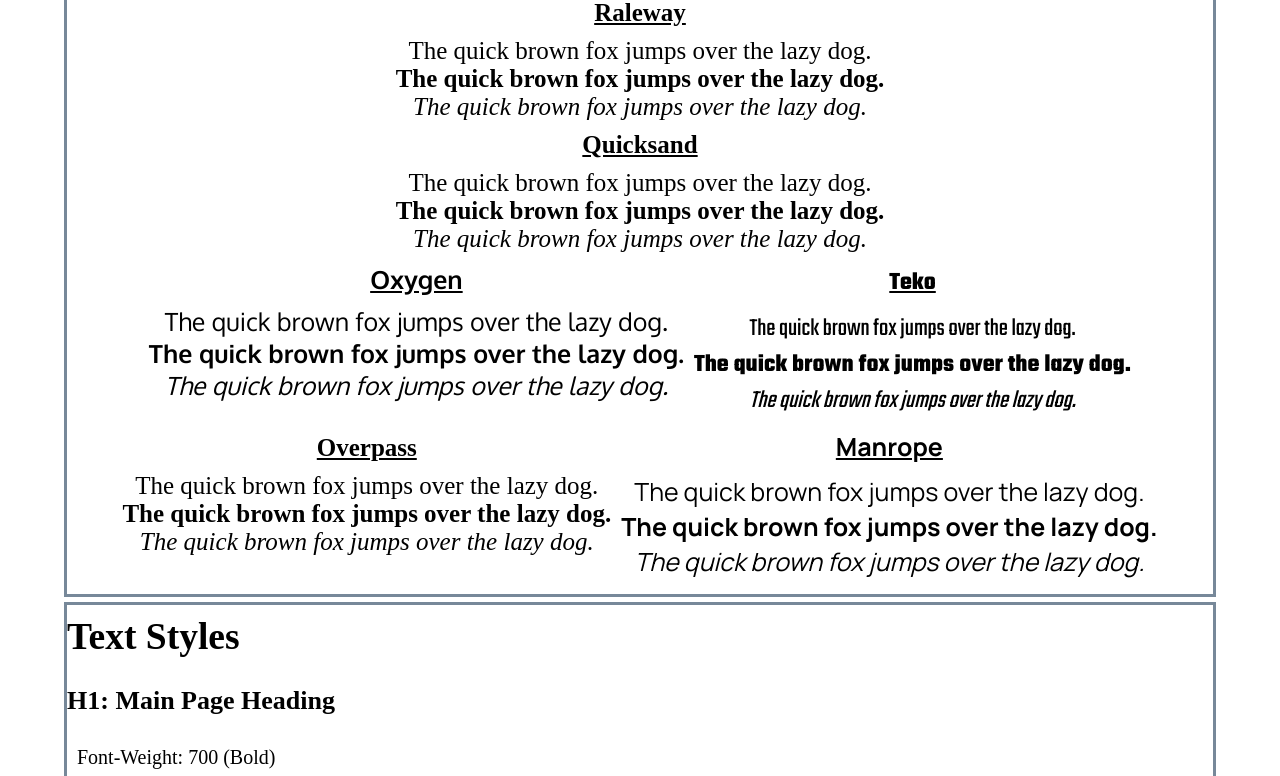
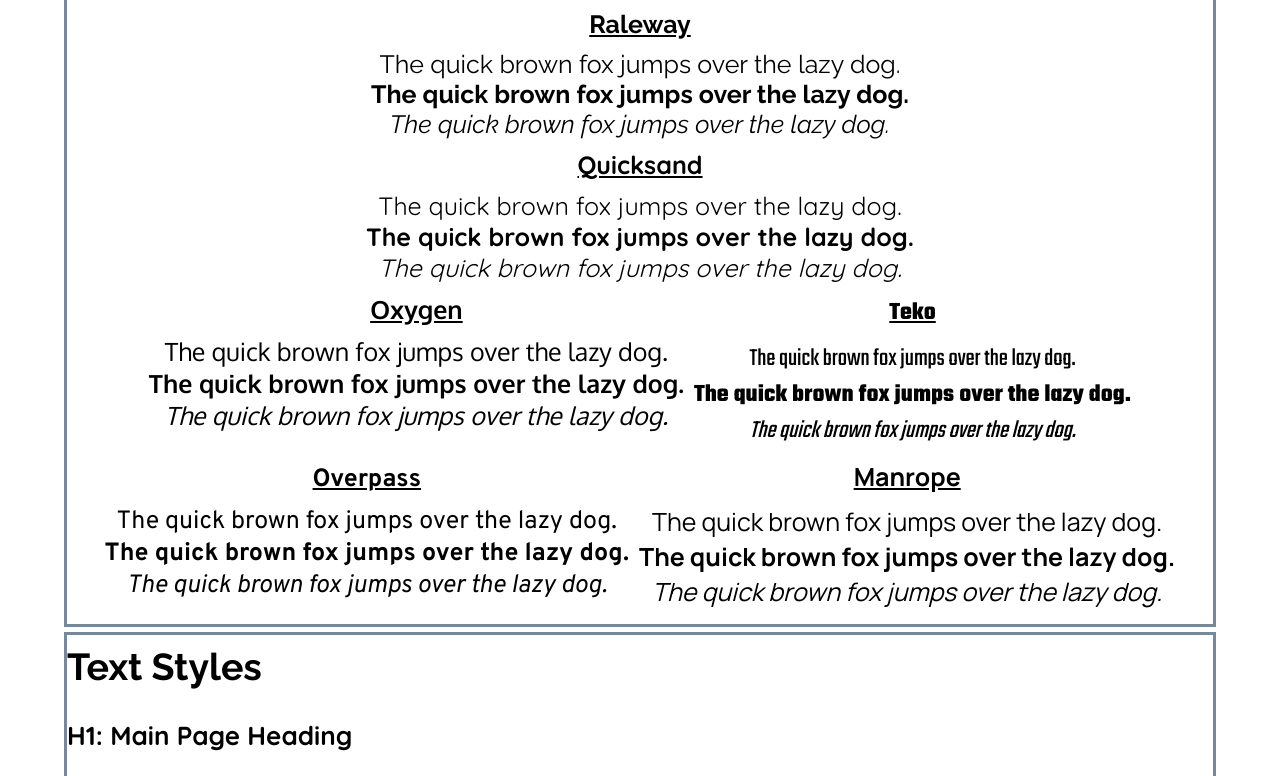
Before and after one commit to BornPerfect/htmlstyleguide, a plain HTML site: page docs/index.html in a window 1280 px wide. Shown: the part 457-1233 px from the top of the page. Drawn offline with Linux system fonts and the light colour scheme.

Commit message:
Update index.html

```diff
--- a/docs/index.html
+++ b/docs/index.html
@@ -8,6 +8,9 @@
     <link href="https://fonts.googleapis.com/css2?family=Manrope:wght@300;400;700&display=swap" rel="stylesheet">
     <link href="https://fonts.googleapis.com/css2?family=Oxygen:wght@300;400;700&display=swap" rel="stylesheet">
     <link href="https://fonts.googleapis.com/css2?family=Teko:wght@300;400;500;600;700&display=swap" rel="stylesheet">
+    <link href="https://fonts.googleapis.com/css2?family=Raleway:ital,wght@0,100;0,200;0,300;0,400;0,500;0,531;0,600;0,700;0,800;0,900;1,100;1,200;1,300;1,400;1,500;1,531;1,600;1,700;1,800;1,900&display=swap" rel="stylesheet">
+    <link href="https://fonts.googleapis.com/css2?family=Quicksand:wght@300;400;500;600;700&display=swap" rel="stylesheet">
+    <link href="https://fonts.googleapis.com/css2?family=Overpass:ital,wght@0,100;0,200;0,300;0,400;0,600;0,700;0,800;0,900;1,100;1,200;1,300;1,400;1,600;1,700;1,800;1,900&display=swap" rel="stylesheet">
   </head>
 
   <body>
```
